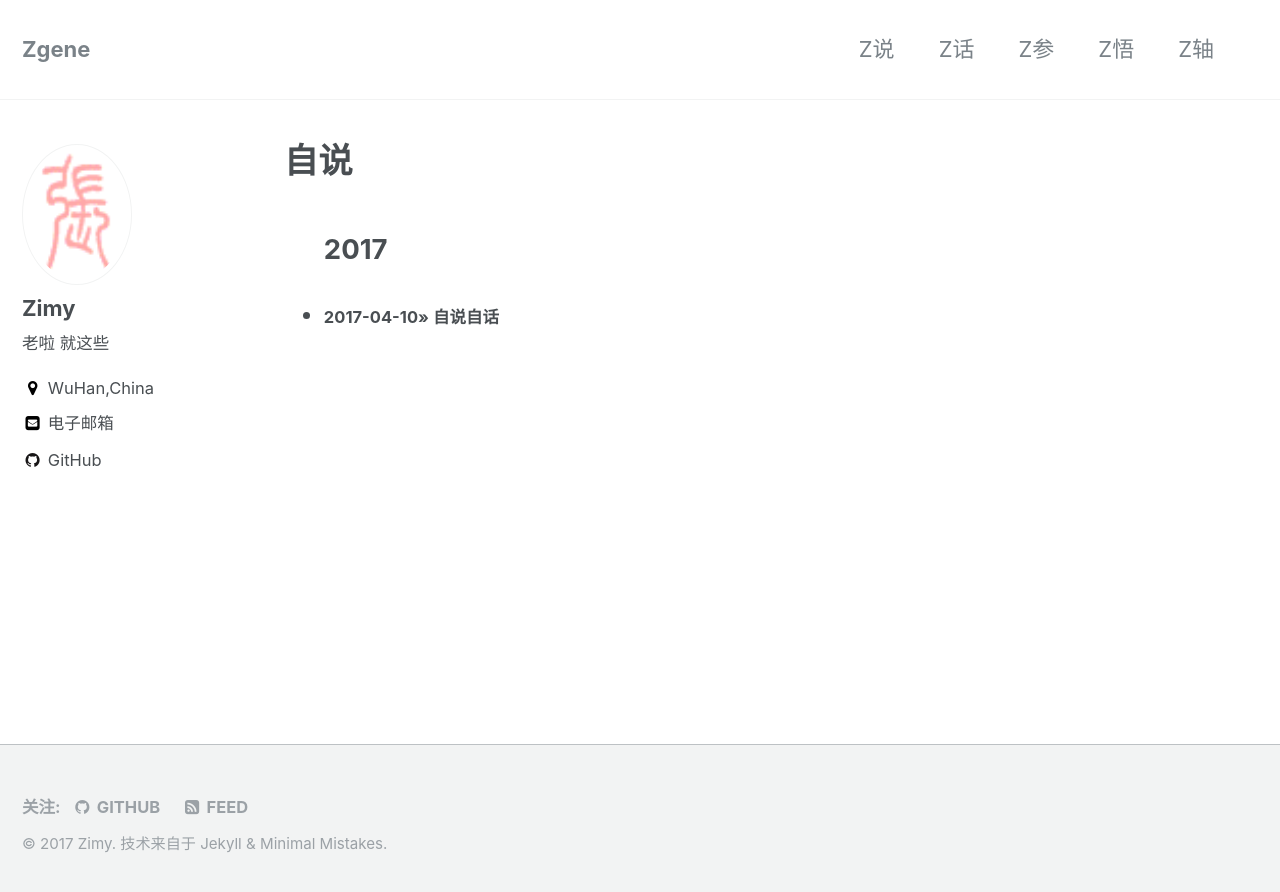
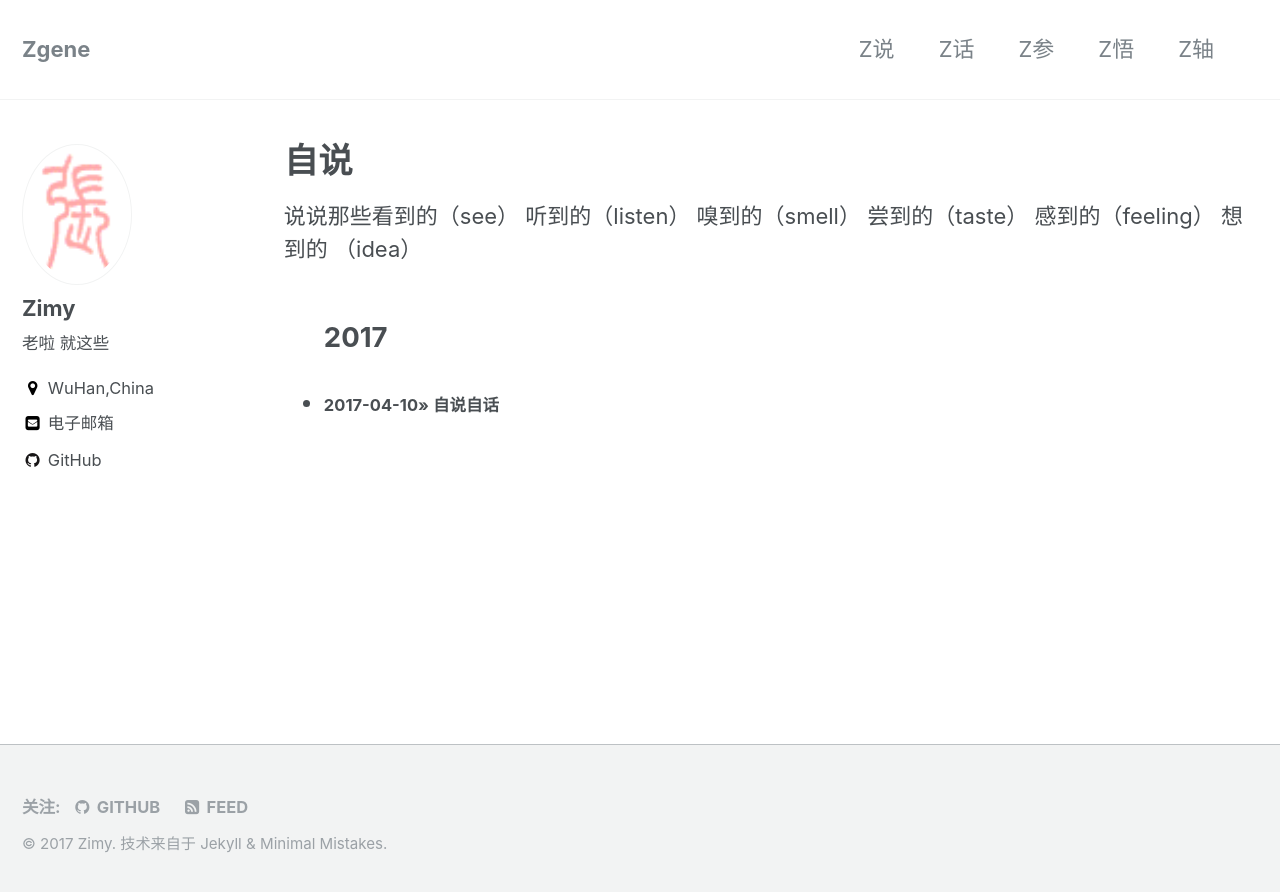
Before and after one commit to zimyx/zimyx.github.io, a Jekyll site: the page built from _pages/sayings.md, in a window 1280 px wide. Shown: the top 892 px of the page. Built offline with Jekyll 4.4.1, drawn with Linux system fonts in a browser that asks for light colours.

Commit message:
tmp change

```diff
--- a/_pages/sayings.md
+++ b/_pages/sayings.md
@@ -3,19 +3,8 @@ layout: page
 permalink: /sayings/
 title:  "自说"
 author_profile: true
-excerpt: "A selection of things I've designed, illustrated, and developed."
 ---
-{% if page.header.overlay_color or page.header.overlay_image or page.header.image %}
-  {% include page__hero.html %}
-{% elsif page.header.video.id and page.header.video.provider %}
-  {% include page__hero_video.html %}
-{% endif %}
-
-{% if page.url != "/" and site.breadcrumbs %}
-  {% unless paginator %}
-    {% include breadcrumbs.html %}
-  {% endunless %}
-{% endif %}
+  说说那些看到的（see） 听到的（listen） 嗅到的（smell） 尝到的（taste） 感到的（feeling） 想到的 （idea）
 
 <ul>
 {% for post in site.categories.sayings %}
```
